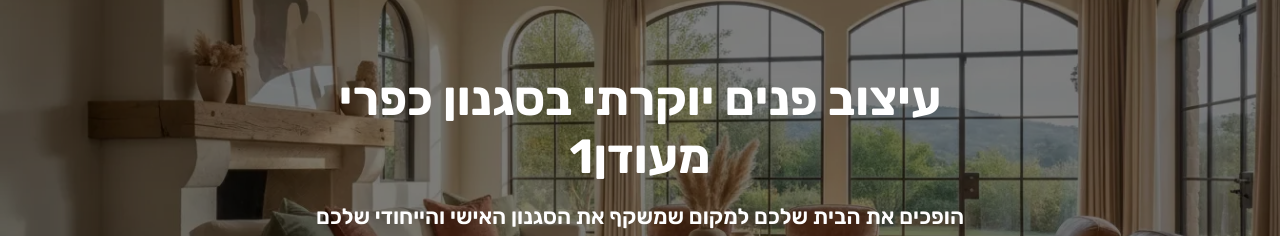
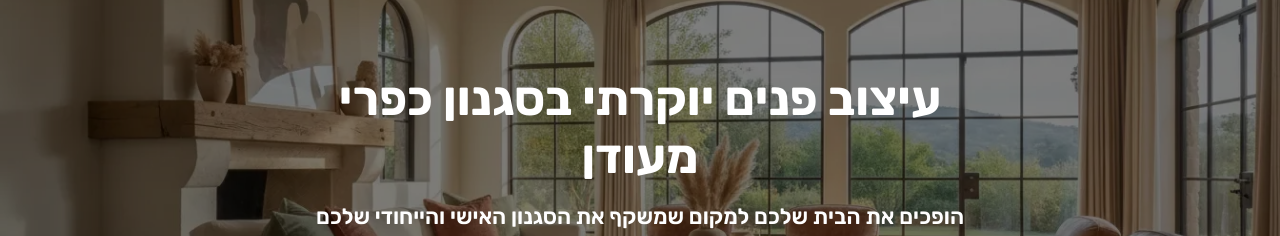
Before and after one commit to slipwoker/zappy-website-0acd7257-1c2d-4c96-85f4-81238103b0ae, a plain HTML site: page index.html in a window 1280 px wide. Shown: the part 191-427 px from the top of the page. Drawn offline with Linux system fonts and the light colour scheme; no server answers.

Commit message:
Update text content: "עיצוב פנים יוקרתי בסגנון כפרי מעודן1" → "עיצוב פנים יוקרתי בסגנון כפרי מעודן"

```diff
--- a/index.html
+++ b/index.html
@@ -310,7 +310,7 @@
     <div class="hero-overlay"></div>
     <img data-placeholder="hero-1" data-context="אלגנטי וחמים עיצוב פנים של סלון כפרי יוקרתי עם רהיטים קלאסיים, צבעים קרמיים ותאורה טבעית מהחלונות הגדולים" src="assets/hero-hero-1.webp" alt="עיצוב פנים יוקרתי בסגנון כפרי - סלון מעוצב עם רהיטים קלאסיים" class="hero-img">
     <div class="hero-content">
-      <h1>עיצוב פנים יוקרתי בסגנון כפרי מעודן1</h1>
+      <h1>עיצוב פנים יוקרתי בסגנון כפרי מעודן</h1>
       <h3>הופכים את הבית שלכם למקום שמשקף את הסגנון האישי והייחודי שלכם</h3>
       <a href="/contact" class="btn-primary">קבעו פגישת ייעוץ חינם</a>
     </div>
```
Also changed, not shown: public/index.html (+1 -1 lines).
